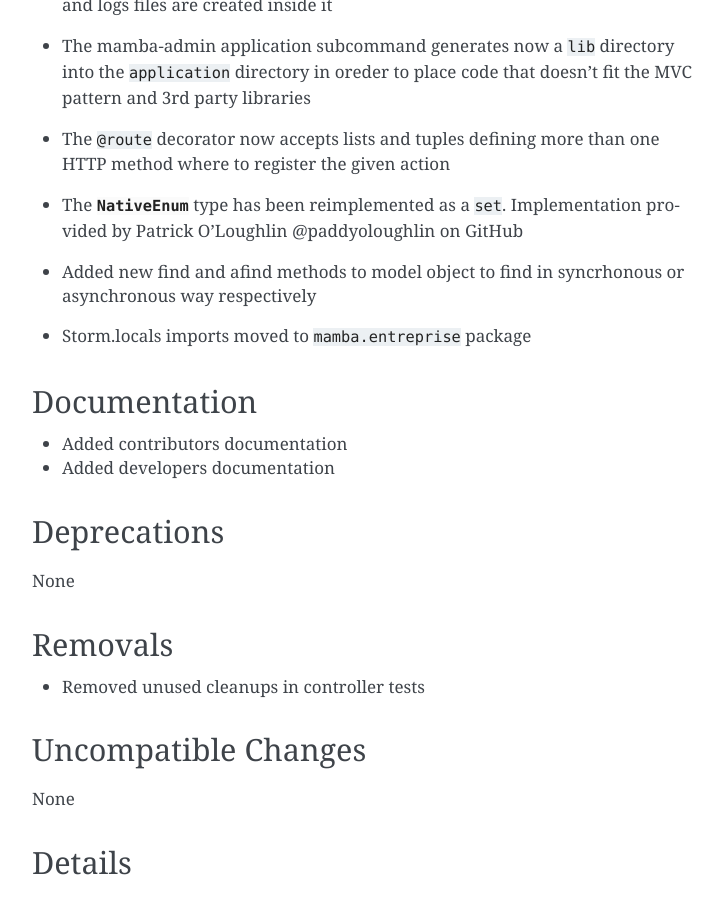
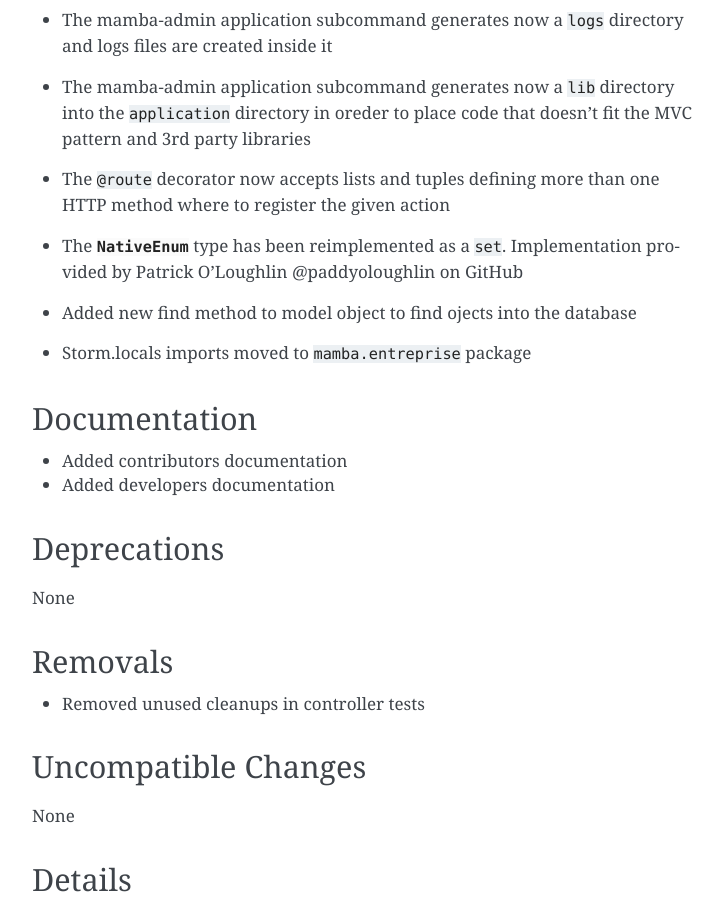
Before and after one commit to PyMamba/mamba-framework, a Sphinx documentation site: the page built from docs/relnotes/index.rst, in a window 1280 px wide and 900 px high, scrolled down 3736 px. Shown: the whole window, without its empty margins (388-1111 px from the left). Built offline with Sphinx 7.4.7, drawn with Linux system fonts in a browser that asks for light colours; pages that are not in the unit, such as notebooks, are missing from menus; some of the changed text lies outside the part shown.

Commit message:
relnotes/index.rst updated

```diff
--- a/docs/relnotes/index.rst
+++ b/docs/relnotes/index.rst
@@ -103,7 +104,7 @@ Changes
 * The mamba-admin application subcommand generates now a ``lib`` directory into the ``application`` directory in oreder to place code that doesn't fit the MVC pattern and 3rd party libraries
 * The ``@route`` decorator now accepts lists and tuples defining more than one HTTP method where to register the given action
 * The :class:`~mamba.enterprise.common.NativeEnum` type has been reimplemented as a ``set``. Implementation provided by Patrick O'Loughlin @paddyoloughlin on GitHub
-* Added new find and afind methods to model object to find in syncrhonous or asynchronous way respectively
+* Added new find method to model object to find ojects into the database
 * Storm.locals imports moved to ``mamba.entreprise`` package
 
 Documentation
```
Also changed, not shown: other parts of docs/relnotes/index.rst (+1 -0 lines).
